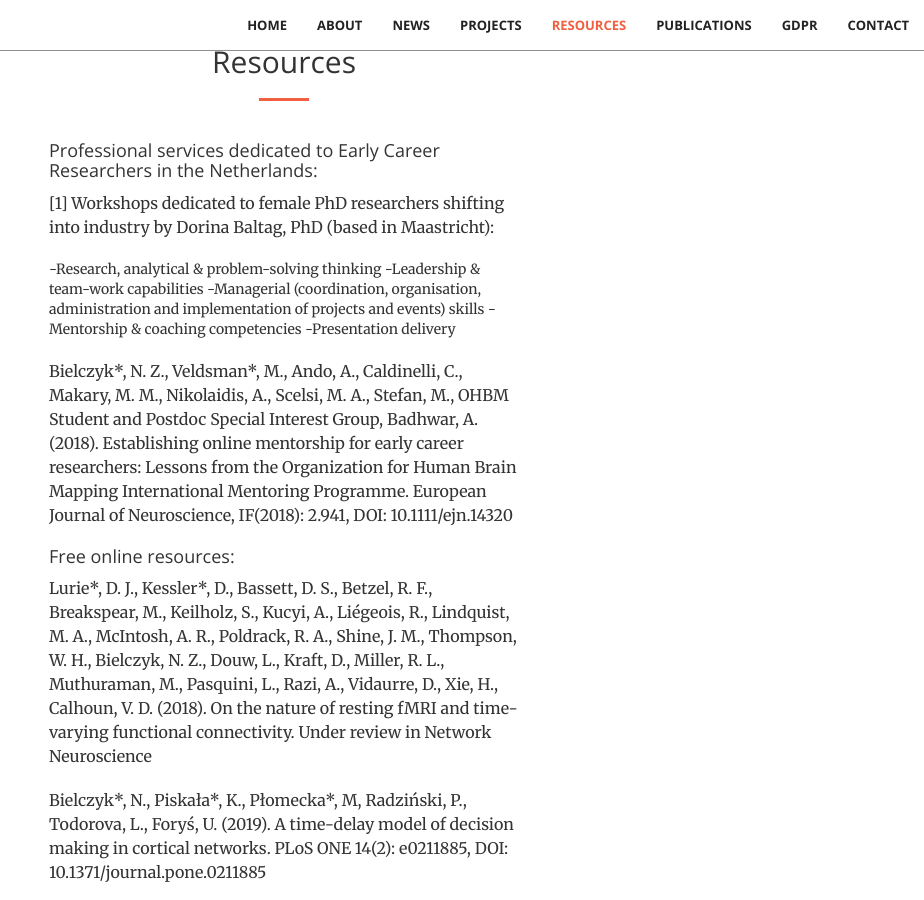
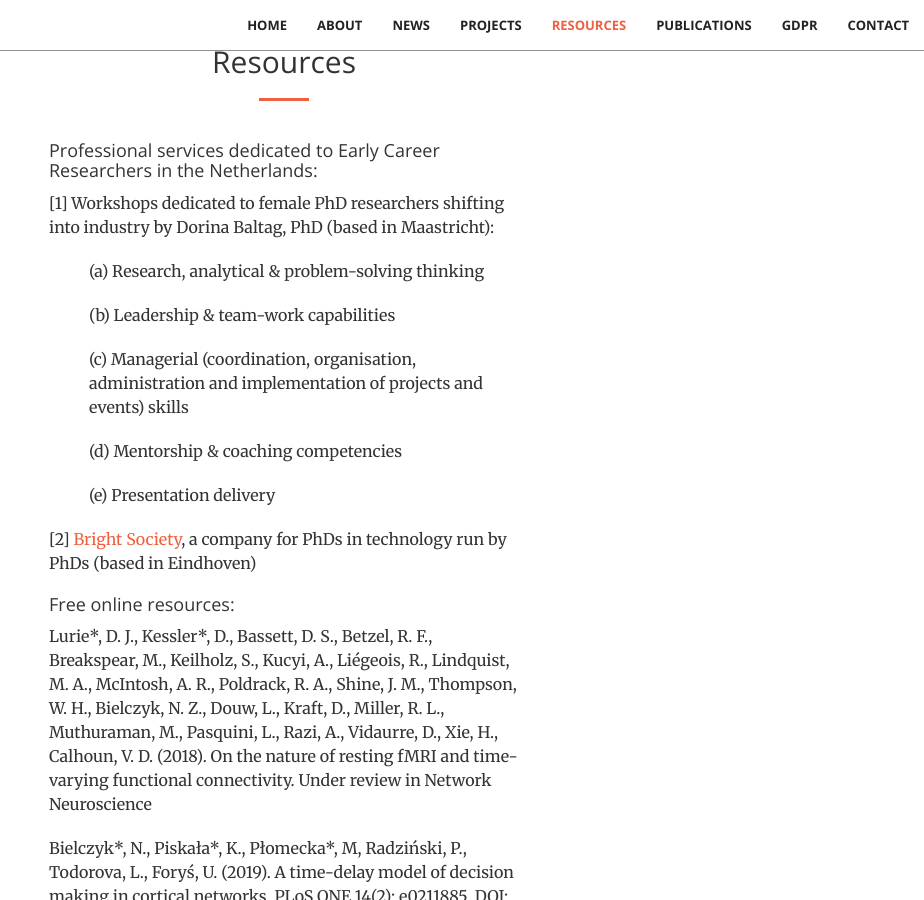
Before and after one commit to stichting-solaris/stichting-solaris.github.io, a Jekyll site: the page built from index.html, in a window 1280 px wide and 900 px high, scrolled down 3873 px. Shown: the whole window, without its empty margins (356-1280 px from the left). Built offline with Jekyll 4.4.1, drawn with Linux system fonts in a browser that asks for light colours.

Commit message:
Update resources.html

```diff
--- a/_includes/resources.html
+++ b/_includes/resources.html
@@ -9,21 +9,22 @@
                 <h4 class="section-heading">Professional services dedicated to Early Career Researchers in the Netherlands:</h4>
 
 
-                <p>[1] Workshops dedicated to female PhD researchers shifting into industry by Dorina Baltag, PhD (based in Maastricht):</p>
-                    -Research, analytical & problem-solving thinking
-                    -Leadership & team-work capabilities
-                    -Managerial (coordination, organisation, administration and implementation of projects and events) skills
-                    -Mentorship & coaching competencies
-                    -Presentation delivery
-
+                <p>[1] Workshops dedicated to female PhD researchers shifting into industry by Dorina Baltag, PhD
+                    (based in Maastricht):</p>
+                <p class="tab">(a) Research, analytical & problem-solving thinking</p>
+                <p class="tab">(b) Leadership & team-work capabilities</p>
+                <p class="tab">(c) Managerial (coordination, organisation, administration and implementation
+                    of projects and events) skills</p>
+                <p class="tab">(d) Mentorship & coaching competencies</p>
+                <p class="tab">(e) Presentation delivery</p>
                 <p></p>
 
-                <p>Bielczyk*, N. Z., Veldsman*, M., Ando, A., Caldinelli, C., Makary, M. M., Nikolaidis, A.,
-                    Scelsi, M. A., Stefan, M., OHBM Student and Postdoc Special Interest Group, Badhwar, A. (2018).
-                    Establishing online mentorship for early career researchers: Lessons from the Organization
-                    for Human Brain Mapping International Mentoring Programme. European Journal of Neuroscience,
-                    IF(2018): 2.941, DOI: 10.1111/ejn.14320</p>
-                <p></p>
+                <p>[2] <a href="https://bright-society.com/">Bright Society</a>, a company for PhDs in technology
+                    run by PhDs (based in Eindhoven)</p>
+
+
+
+
 
                 <h4 class="section-heading">Free online resources:</h4>
                 <p>Lurie*, D. J., Kessler*, D., Bassett, D. S., Betzel, R. F., Breakspear, M., Keilholz, S.,
```
